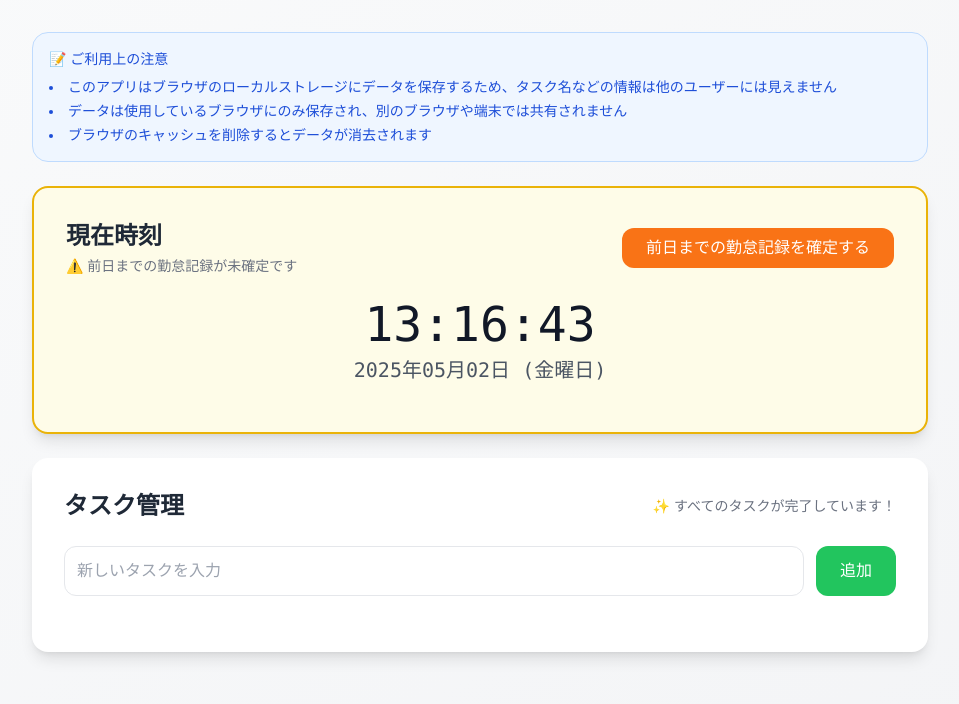
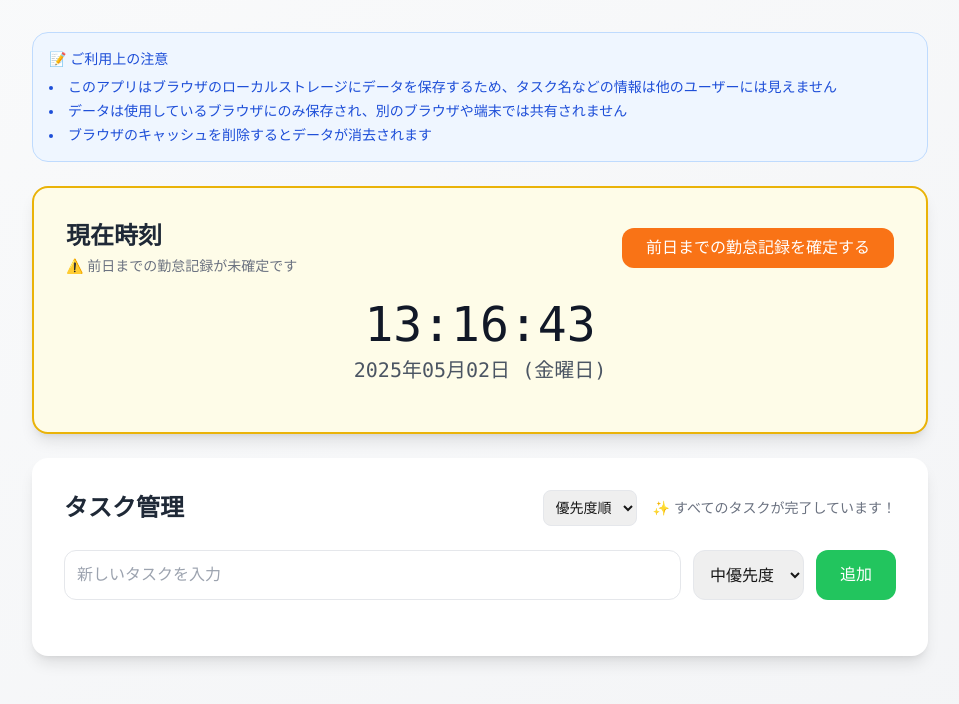
Before and after one commit to kuuchan-code/kinmu-navigator, a Next.js app: page / in a window 1280 px wide. Shown: the top 704 px of the page, without its empty margins (160-1119 px from the left). Built offline with nearby package versions, Linux system fonts and the light colour scheme.

Commit message:
feat: タスクの優先度と並び替え機能を追加

```diff
--- a/src/app/page.tsx
+++ b/src/app/page.tsx
@@ -8,6 +8,7 @@ interface Task {
   id: string;
   text: string;
   completed: boolean;
+  priority: 'high' | 'medium' | 'low';
 }
 
 interface CheckInState {
@@ -26,6 +27,8 @@ export default function Home() {
   const [isCheckedIn, setIsCheckedIn] = useState(false);
   const [tasks, setTasks] = useState<Task[]>([]);
   const [newTask, setNewTask] = useState('');
+  const [newTaskPriority, setNewTaskPriority] = useState<'high' | 'medium' | 'low'>('medium');
+  const [sortOrder, setSortOrder] = useState<'priority' | 'added'>('priority');
   const [isAfterDeadline, setIsAfterDeadline] = useState(false);
   const [quittingTime, setQuittingTime] = useState<QuittingTime>({ hour: 17, minute: 30 });
   const [isEditingQuittingTime, setIsEditingQuittingTime] = useState(false);
@@ -133,8 +136,14 @@ export default function Home() {
 
   const handleAddTask = () => {
     if (newTask.trim()) {
-      setTasks([...tasks, { id: Date.now().toString(), text: newTask, completed: false }]);
+      setTasks([...tasks, {
+        id: Date.now().toString(),
+        text: newTask,
+        completed: false,
+        priority: newTaskPriority
+      }]);
       setNewTask('');
+      setNewTaskPriority('medium');
     }
   };
 
@@ -146,6 +155,22 @@ export default function Home() {
     setTasks(tasks.map(task =>
       task.id === id ? { ...task, completed: !task.completed } : task
     ));
+  };
+
+  const handleChangePriority = (id: string, priority: 'high' | 'medium' | 'low') => {
+    setTasks(tasks.map(task =>
+      task.id === id ? { ...task, priority } : task
+    ));
+  };
+
+  const getSortedTasks = () => {
+    const priorityOrder = { high: 0, medium: 1, low: 2 };
+    return [...tasks].sort((a, b) => {
+      if (sortOrder === 'priority') {
+        return priorityOrder[a.priority] - priorityOrder[b.priority];
+      }
+      return 0;
+    });
   };
 
   const isQuittingTime = currentTime ?
@@ -327,12 +352,22 @@ export default function Home() {
         <div className="bg-white p-4 sm:p-8 rounded-2xl shadow-lg">
           <div className="flex items-center justify-between mb-6">
             <h2 className="text-xl sm:text-2xl font-bold text-gray-800">タスク管理</h2>
+            <div className="flex items-center gap-4">
+              <select
+                value={sortOrder}
+                onChange={(e) => setSortOrder(e.target.value as 'priority' | 'added')}
+                className="p-2 border rounded-lg text-sm"
+              >
+                <option value="priority">優先度順</option>
+                <option value="added">追加順</option>
+              </select>
               <p className="text-sm text-gray-500">
                 {tasks.length > 0
                   ? `📋 残り${tasks.filter(t => !t.completed).length}タスク`
                   : '✨ すべてのタスクが完了しています！'
                 }
               </p>
+            </div>
           </div>
           <div className="flex flex-col sm:flex-row gap-3 mb-6">
             <input
@@ -343,6 +378,15 @@ export default function Home() {
               placeholder="新しいタスクを入力"
               className="flex-1 p-3 border border-gray-200 rounded-xl focus:outline-none focus:ring-2 focus:ring-blue-500 focus:border-transparent transition-all"
             />
+            <select
+              value={newTaskPriority}
+              onChange={(e) => setNewTaskPriority(e.target.value as 'high' | 'medium' | 'low')}
+              className="p-3 border border-gray-200 rounded-xl focus:outline-none focus:ring-2 focus:ring-blue-500 focus:border-transparent transition-all"
+            >
+              <option value="high">高優先度</option>
+              <option value="medium">中優先度</option>
+              <option value="low">低優先度</option>
+            </select>
             <button
               onClick={handleAddTask}
               className="bg-green-500 text-white px-6 py-3 rounded-xl hover:bg-green-600 hover:shadow-lg transform hover:-translate-y-0.5 transition-all duration-300 font-medium"
@@ -351,10 +395,14 @@ export default function Home() {
             </button>
           </div>
           <ul className="space-y-3">
-            {tasks.map((task) => (
+            {getSortedTasks().map((task) => (
               <li
                 key={task.id}
-                className="flex items-center justify-between p-3 sm:p-4 bg-gray-50 rounded-xl hover:bg-gray-100 transition-colors"
+                className={`flex items-center justify-between p-3 sm:p-4 rounded-xl hover:bg-gray-100 transition-colors ${
+                  task.priority === 'high' ? 'bg-red-50' :
+                  task.priority === 'medium' ? 'bg-yellow-50' :
+                  'bg-gray-50'
+                }`}
               >
                 <div className="flex items-center gap-3">
                   <input
@@ -367,12 +415,23 @@ export default function Home() {
                     {task.text}
                   </span>
                 </div>
+                <div className="flex items-center gap-2">
+                  <select
+                    value={task.priority}
+                    onChange={(e) => handleChangePriority(task.id, e.target.value as 'high' | 'medium' | 'low')}
+                    className="p-1 border rounded text-sm"
+                  >
+                    <option value="high">高</option>
+                    <option value="medium">中</option>
+                    <option value="low">低</option>
+                  </select>
                   <button
                     onClick={() => handleRemoveTask(task.id)}
                     className="text-red-500 hover:text-red-700 p-2 rounded-lg hover:bg-red-50 transition-colors"
                   >
                     削除
                   </button>
+                </div>
               </li>
             ))}
           </ul>
```
Lines whose indentation alone changed are shown as unchanged.
